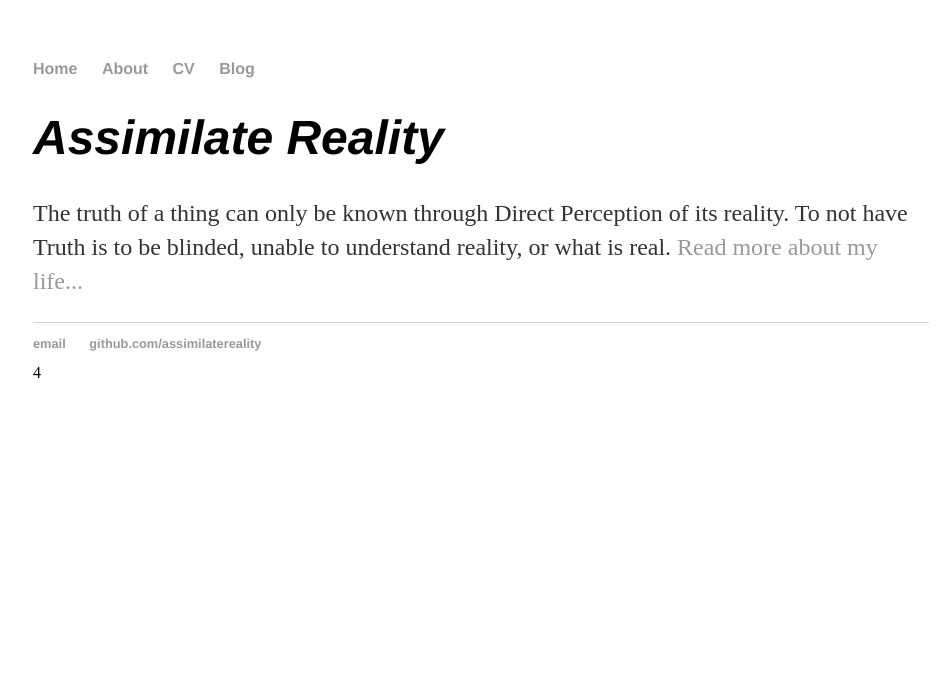
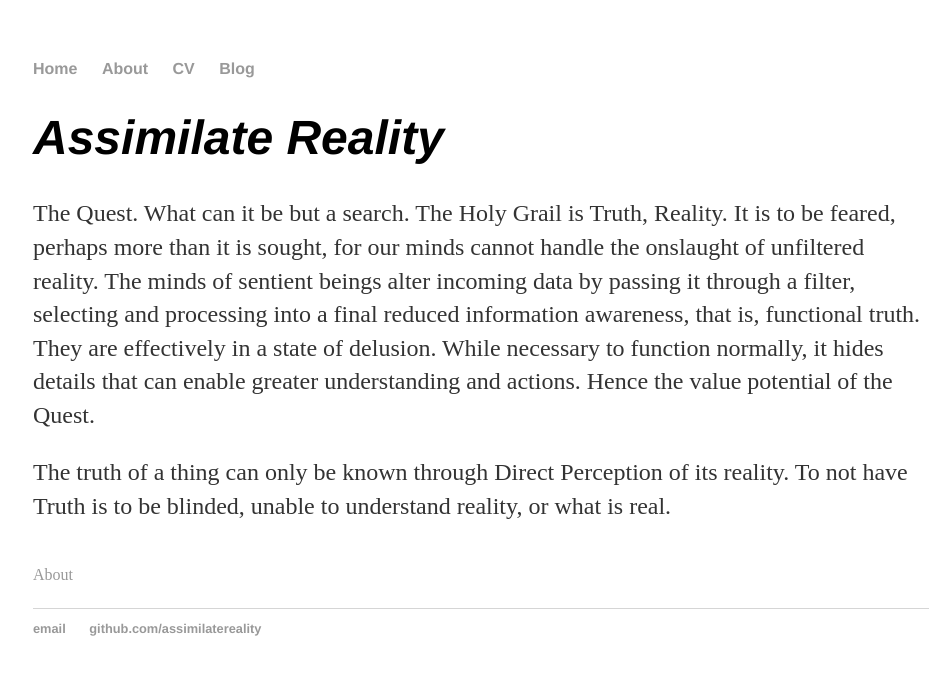
Before and after one commit to assimilatereality/assimilatereality.github.io, a Jekyll site: the page index.html, which Jekyll copies as it is, in a window 1280 px wide. Shown: the top 675 px of the page, without its empty margins (159-1109 px from the left). Built offline with Jekyll 4.4.1, drawn with Linux system fonts in a browser that asks for light colours.

Commit message:
Initial commit

```diff
--- a/index.html
+++ b/index.html
@@ -17,7 +17,10 @@
 		<div class="container">
     		<div class="blurb">
 		<h1><em>Assimilate Reality</em></h1>
-				<p>The truth of a thing can only be known through Direct Perception of its reality. To not have Truth is to be blinded, unable to understand reality, or what is real. <a href="/about">Read more about my life...</a></p>
+<p>The Quest. What can it be but a search. The Holy Grail is Truth, Reality. It is to be feared, perhaps more than it is sought, for our minds cannot handle the onslaught of unfiltered reality. The minds of sentient beings alter incoming data by passing it through a filter, selecting and processing into a final reduced information awareness, that is, functional truth. They are effectively in a state of delusion. While necessary to function normally, it hides details that can enable greater understanding and actions. Hence the value potential of the Quest.</p>
+<p>The truth of a thing can only be known through Direct Perception of its reality. To not have Truth is to be blinded, unable to understand reality, or what is real.</p>
+</br>
+<a href="/about">About</a></p>
     		</div><!-- /.blurb -->
 		</div><!-- /.container -->
 		<footer>
@@ -28,5 +31,3 @@
 		</footer>
 	</body>
 </html>
-
-4
```
